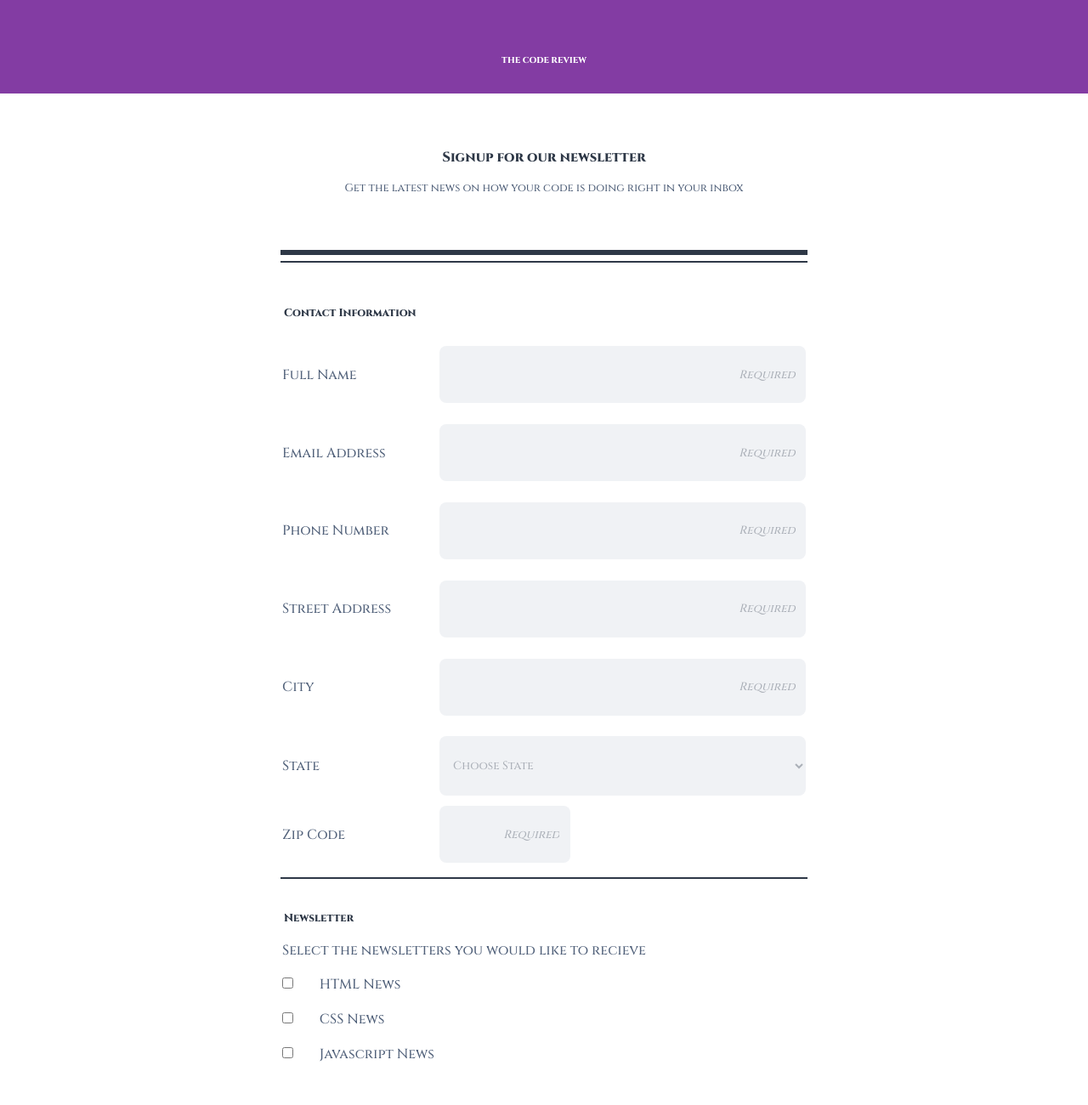
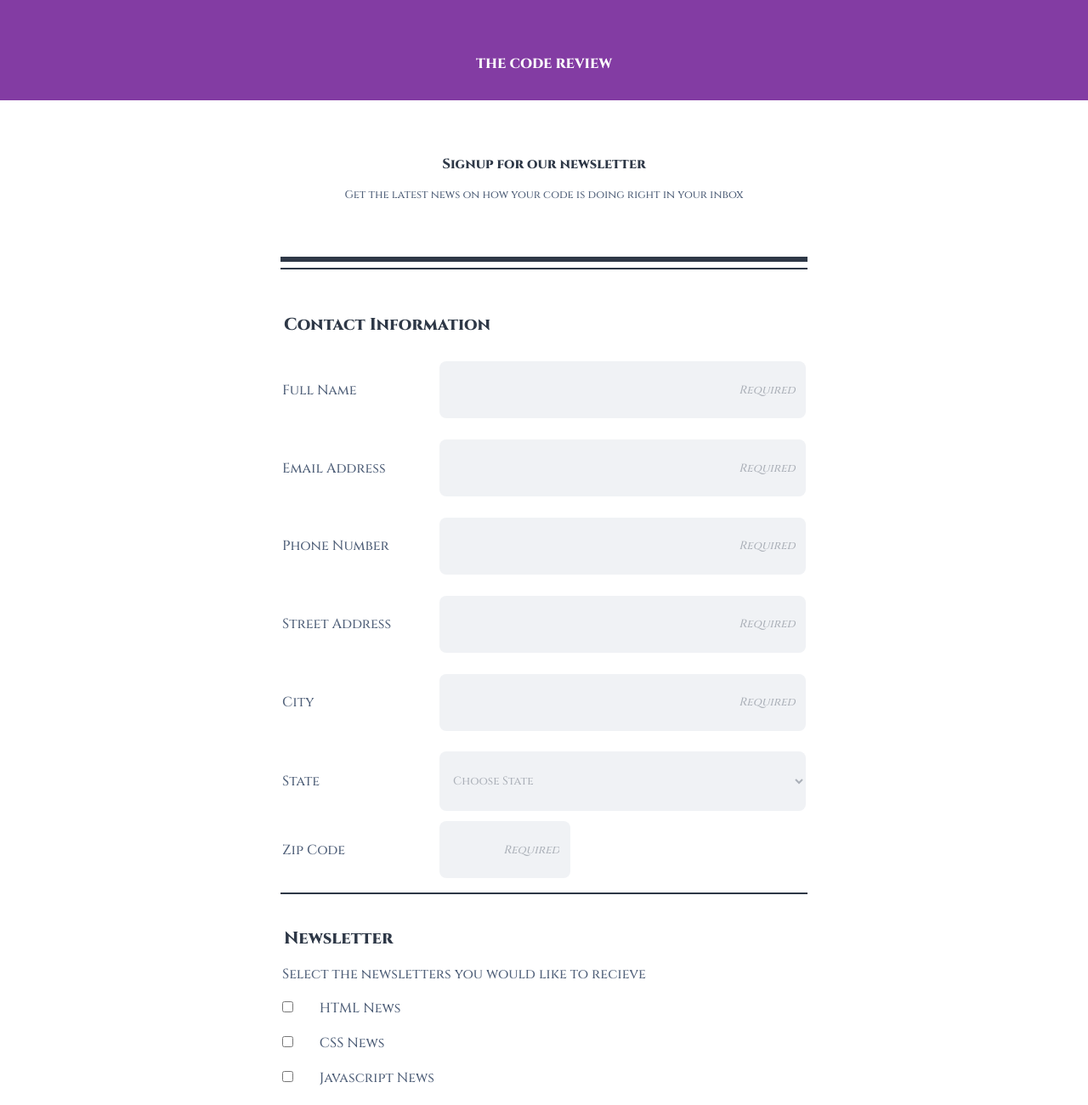
Before and after one commit to BellaBradbury/Responsive-Registration-Form, a plain HTML site: page index.html in a window 1280 px wide. Shown: the top 1300 px of the page at 85% size. Drawn offline with Linux system fonts and the light colour scheme.

Commit message:
final 1
no errors css or html

slack approved

```diff
--- a/css/style.css
+++ b/css/style.css
@@ -35,10 +35,13 @@ p, label {
 
 input:focus, select:focus, textarea:focus {
   border: 2px solid #2e3847;
-  transition-property: background-color;
   background-color: #f0e1f7;
 }
 
+input, select, textarea {
+  transition-property: background-color;
+  transition-duration: 1s;
+}
 
 /* ELEMENTS */
 
@@ -203,14 +206,6 @@ footer p {
     padding-bottom: 2.5%;
   }
 
-  header h1 {
-    font-size: 1.25em;
-  }
-
-  legend {
-    font-size: .8em;
-  }
-
 
   /* IDS */
 
```
